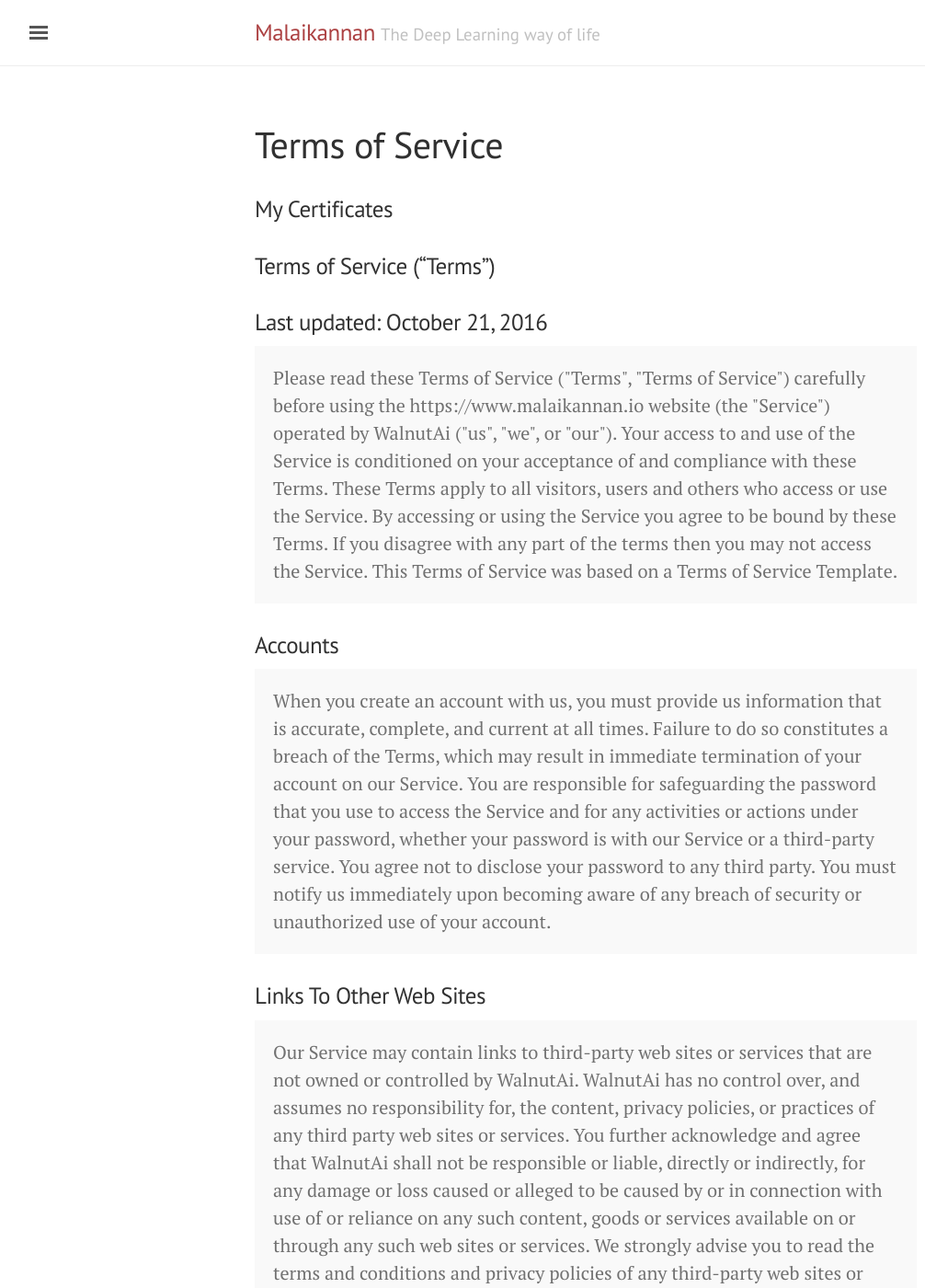
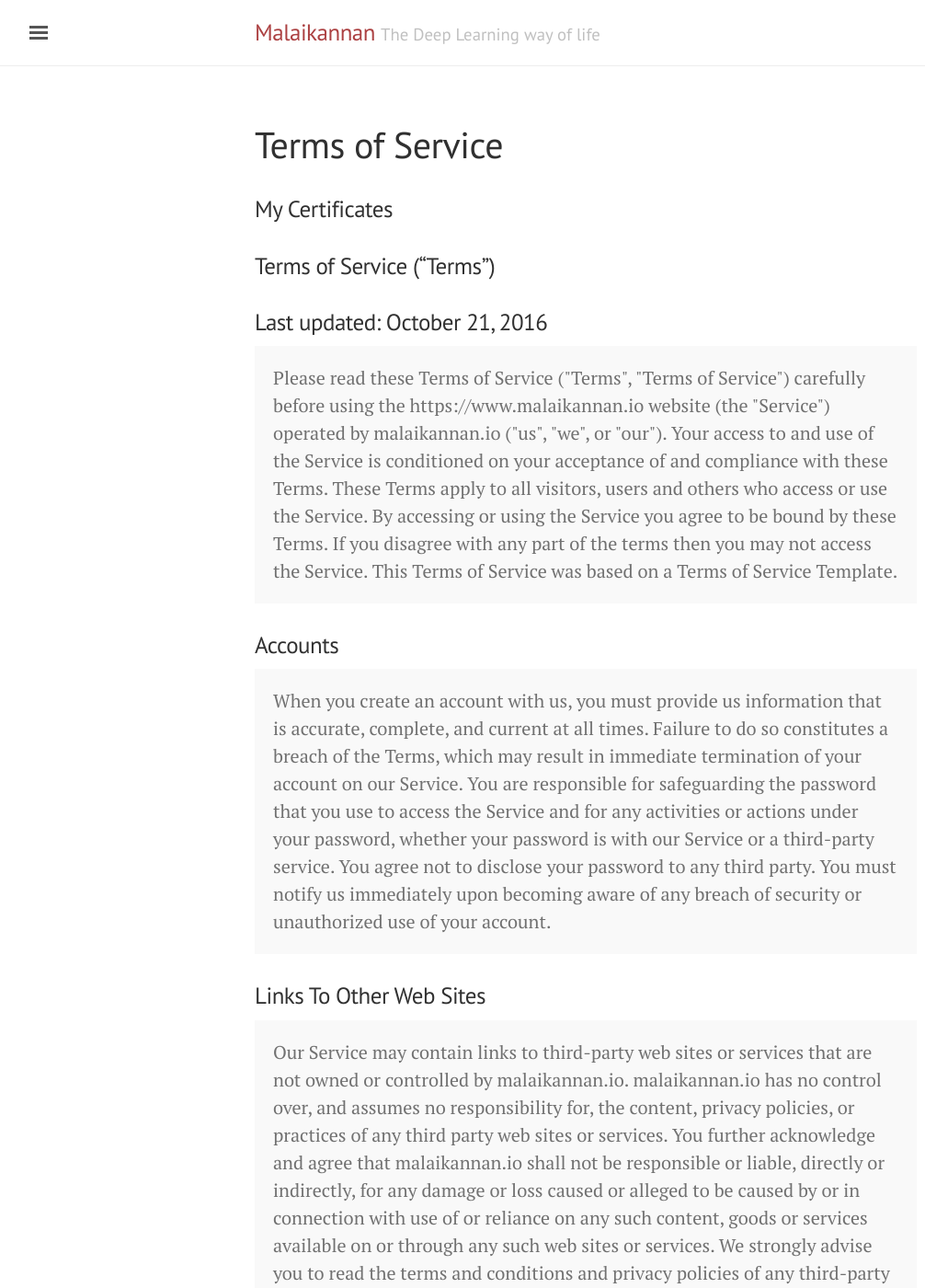
Before and after one commit to malaikannan/malaikannan.github.io, a Jekyll site: the page built from TermsOfService.md, in a window 1280 px wide and 1400 px high. Shown: the whole window at 92% size, without its empty margins (3-1009 px from the left). Built offline with Jekyll 4.4.1, drawn with Linux system fonts in a browser that asks for light colours; some of the changed text lies outside the part shown.

```diff
--- a/TermsOfService.md
+++ b/TermsOfService.md
@@ -10,7 +10,7 @@ title: Terms of Service
 ### Last updated: October 21, 2016
 
 <p class = "message">
-Please read these Terms of Service ("Terms", "Terms of Service") carefully before using the https://www.malaikannan.io website (the "Service") operated by WalnutAi ("us", "we", or "our").
+Please read these Terms of Service ("Terms", "Terms of Service") carefully before using the https://www.malaikannan.io website (the "Service") operated by malaikannan.io ("us", "we", or "our").
 
 Your access to and use of the Service is conditioned on your acceptance of and compliance with these Terms. These Terms apply to all visitors, users and others who access or use the Service.
 
@@ -31,9 +31,9 @@ You agree not to disclose your password to any third party. You must notify us i
 ### Links To Other Web Sites
 
 <p class = "message">
-Our Service may contain links to third-party web sites or services that are not owned or controlled by WalnutAi.
+Our Service may contain links to third-party web sites or services that are not owned or controlled by malaikannan.io.
 
-WalnutAi has no control over, and assumes no responsibility for, the content, privacy policies, or practices of any third party web sites or services. You further acknowledge and agree that WalnutAi shall not be responsible or liable, directly or indirectly, for any damage or loss caused or alleged to be caused by or in connection with use of or reliance on any such content, goods or services available on or through any such web sites or services.
+malaikannan.io has no control over, and assumes no responsibility for, the content, privacy policies, or practices of any third party web sites or services. You further acknowledge and agree that malaikannan.io shall not be responsible or liable, directly or indirectly, for any damage or loss caused or alleged to be caused by or in connection with use of or reliance on any such content, goods or services available on or through any such web sites or services.
 
 We strongly advise you to read the terms and conditions and privacy policies of any third-party web sites or services that you visit.
 
```
Also changed, not shown: _posts/2017-01-04-Commuting in BART on Rainy Day.md (deleted, +0 -6 lines).
